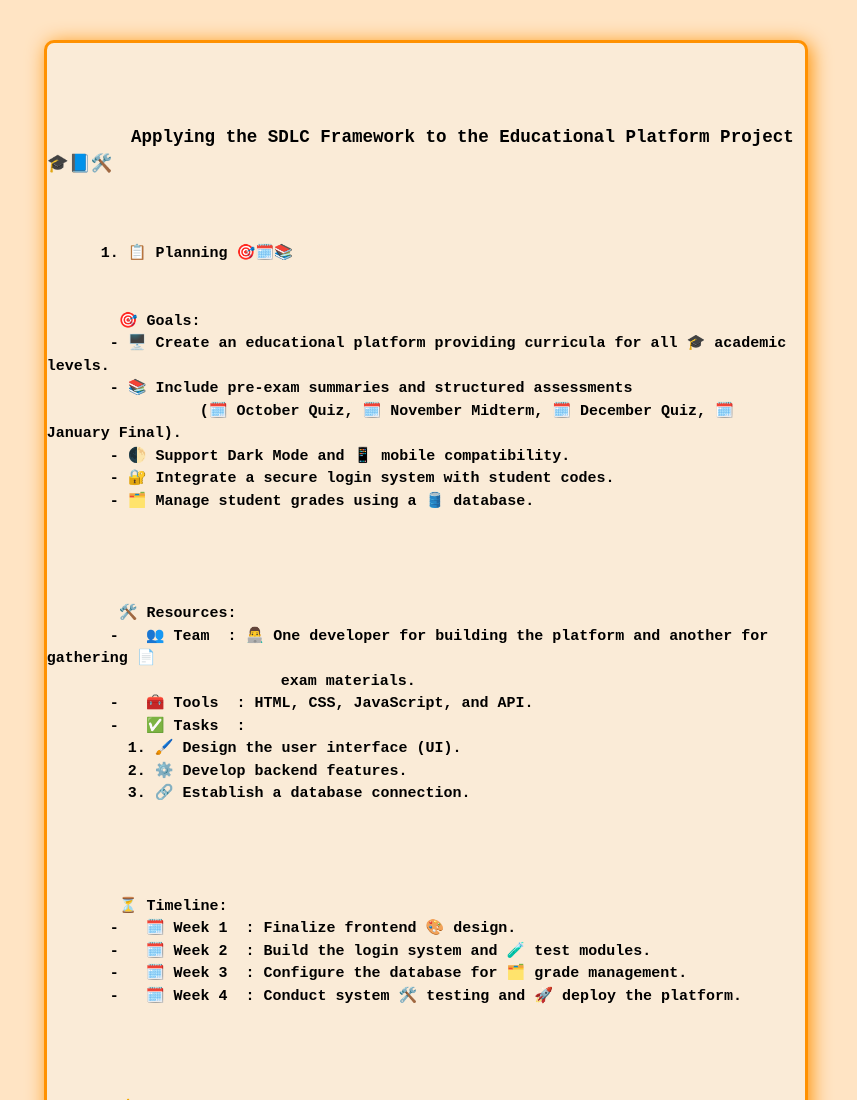
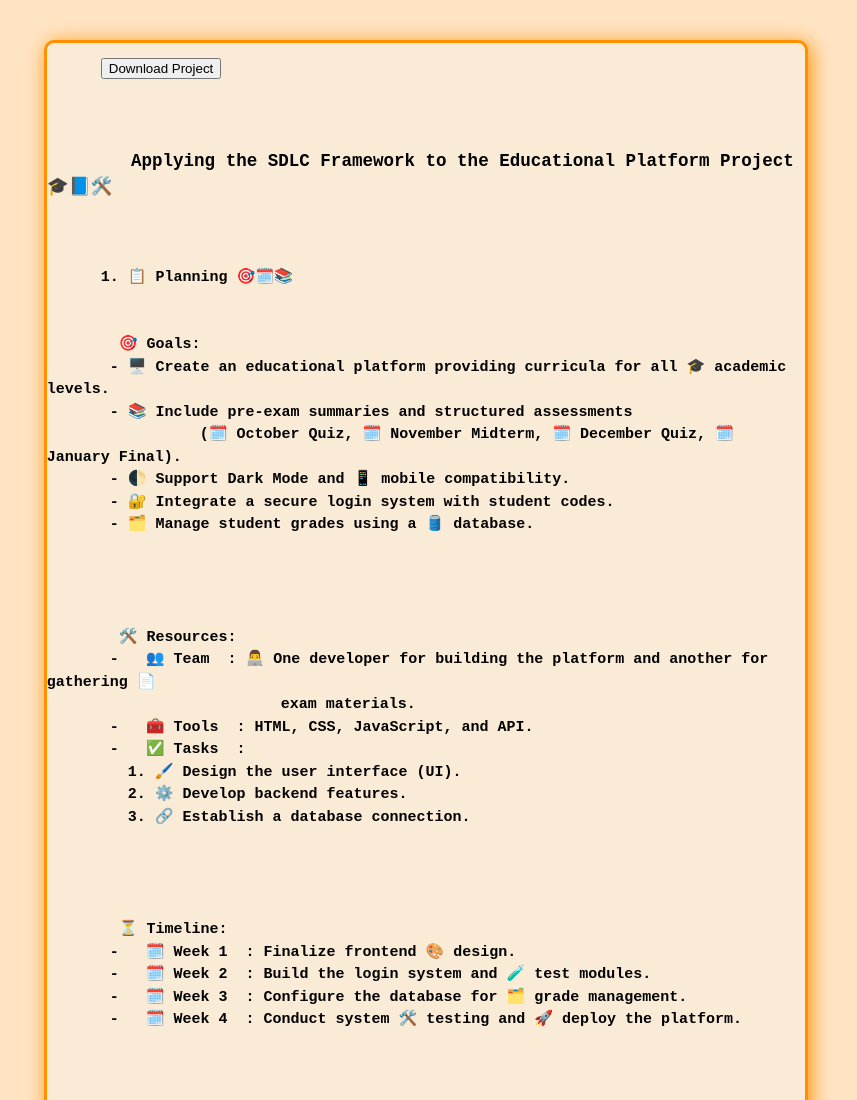
Before and after one commit to OsmanTaher/PM, a plain HTML site: page index.html in a window 1280 px wide. Shown: the top 1100 px of the page, without its empty margins (214-1071 px from the left). Drawn offline with Linux system fonts and the light colour scheme.

Commit message:
Update and rename Web.html to index.html

```diff
--- a/Web.html
+++ b/index.html
@@ -10,6 +10,7 @@
 <body>
   <div class="pdf">
     <pre >
+      <a href="Project.mpp" download><button>Download Project</button></a>
       <h3>
         Applying the SDLC Framework to the Educational Platform Project 🎓📘🛠️
       </h3>
```
